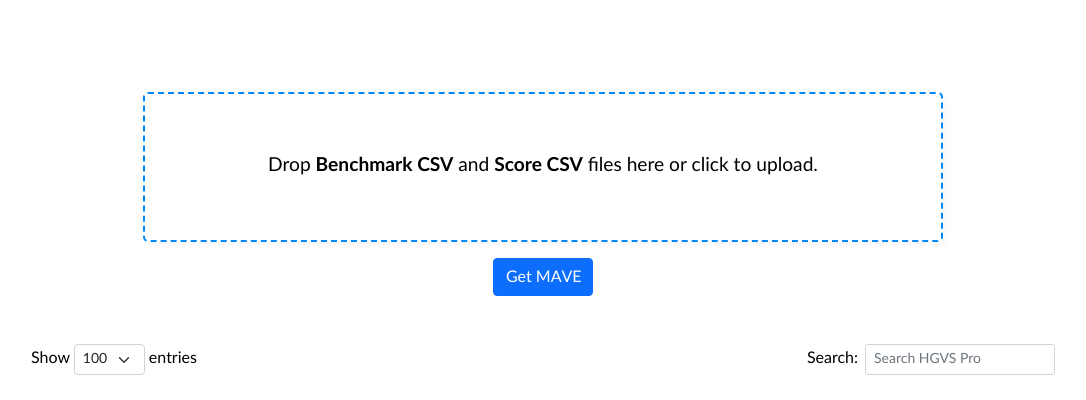
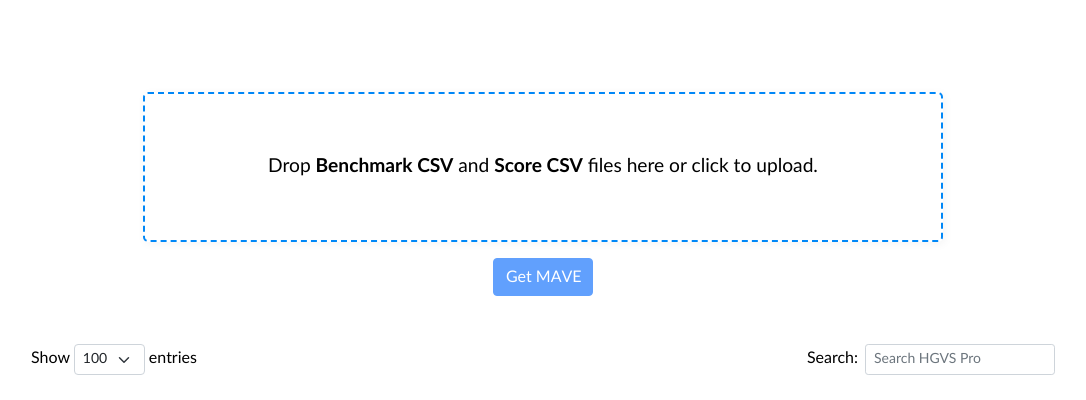
Before and after one commit to irahorecka/llrws, a Flask app: page / in a window 1280 px wide. Shown: the part 295-695 px from the top of the page, without its empty margins (97-1183 px from the left). Run offline with Flask 2, Linux system fonts and the light colour scheme; some libraries are stand-ins or nearby versions.

Commit message:
update Dropzone element id in templates

```diff
--- a/llrws/templates/main/index.html
+++ b/llrws/templates/main/index.html
@@ -3,13 +3,13 @@
 {% block content %}
   <div class="row dropzone-container">
     <div class="col">
-      <form id="mave-csv-upload" action="{{ url_for('main.upload') }}" class="dropzone needsclick">
+      <form id="mave-upload-csv" action="{{ url_for('main.upload') }}" class="dropzone needsclick">
         <div class="dz-message needsclick">
           Drop <strong>Benchmark CSV</strong> and <strong>Score CSV</strong> files here or click to upload.
         </div>
       </form>
       <div class="mave-button-wrapper">
-        <input id="mave-button-submit" type="submit" value="Get MAVE" class="btn btn-primary" onclick="this.blur();"></input>
+        <input id="mave-button-submit" type="submit" value="Get MAVE" class="btn btn-primary" onclick="this.blur();" disabled></input>
       </div>
     </div>
   </div>
```
